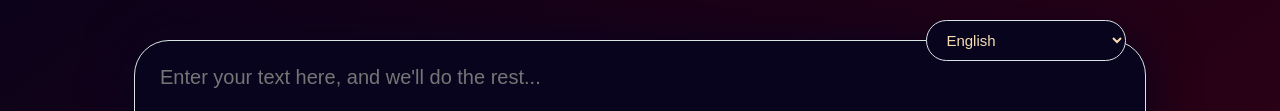
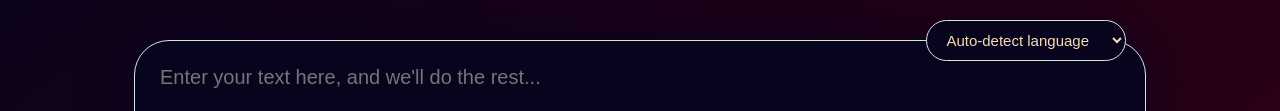
Before and after one commit to IRISnoir/SummarEase, a plain HTML site: page index.html in a window 1280 px wide. Shown: the part 304-415 px from the top of the page. Drawn offline with Linux system fonts and the light colour scheme; a web font is replaced by a local one.

Commit message:
Update index.html

```diff
--- a/index.html
+++ b/index.html
@@ -30,7 +30,8 @@
             Upload a
             file</label>
         <select id="languageSelect">
-            <option value="en" selected>English</option>
+            <option value="auto" selected>Auto-detect language</option>
+            <option value="en">English</option>
             <option value="es">Spanish</option>
             <option value="fr">French</option>
             <option value="de">German</option>
@@ -46,7 +47,8 @@
     <input type="range" id="summaryLength" min="1" max="100" value="30">
     <div id="twobuttons">
         <a href="#outputText"><button id="se">Summarize with SummarEase</button></a>
-        <a href="#outputText"><button id="gemini">Summarize with <span style="color: #ff0037;">Gemini</span></button></a>
+        <a href="#outputText"><button id="gemini">Summarize with <span
+                    style="color: #ff0037;">Gemini</span></button></a>
     </div>
     <br>
     <div>
```
